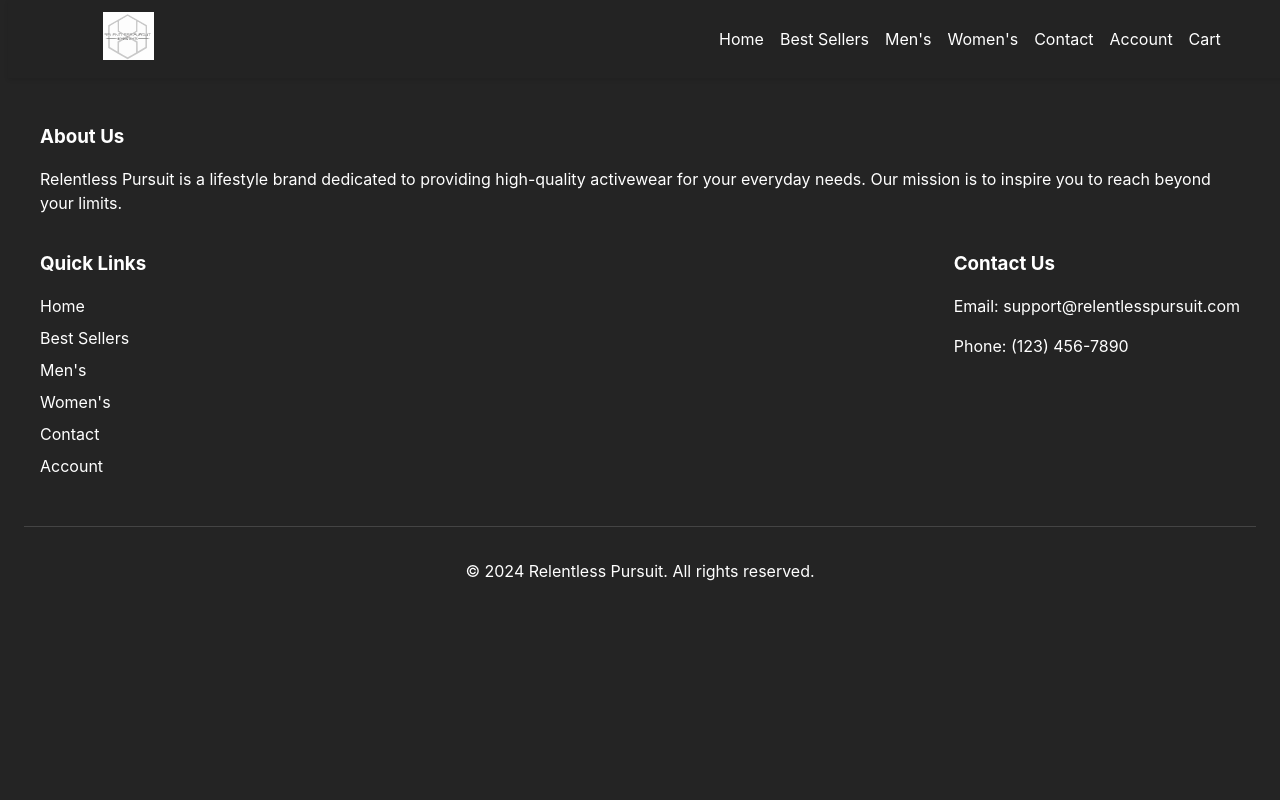
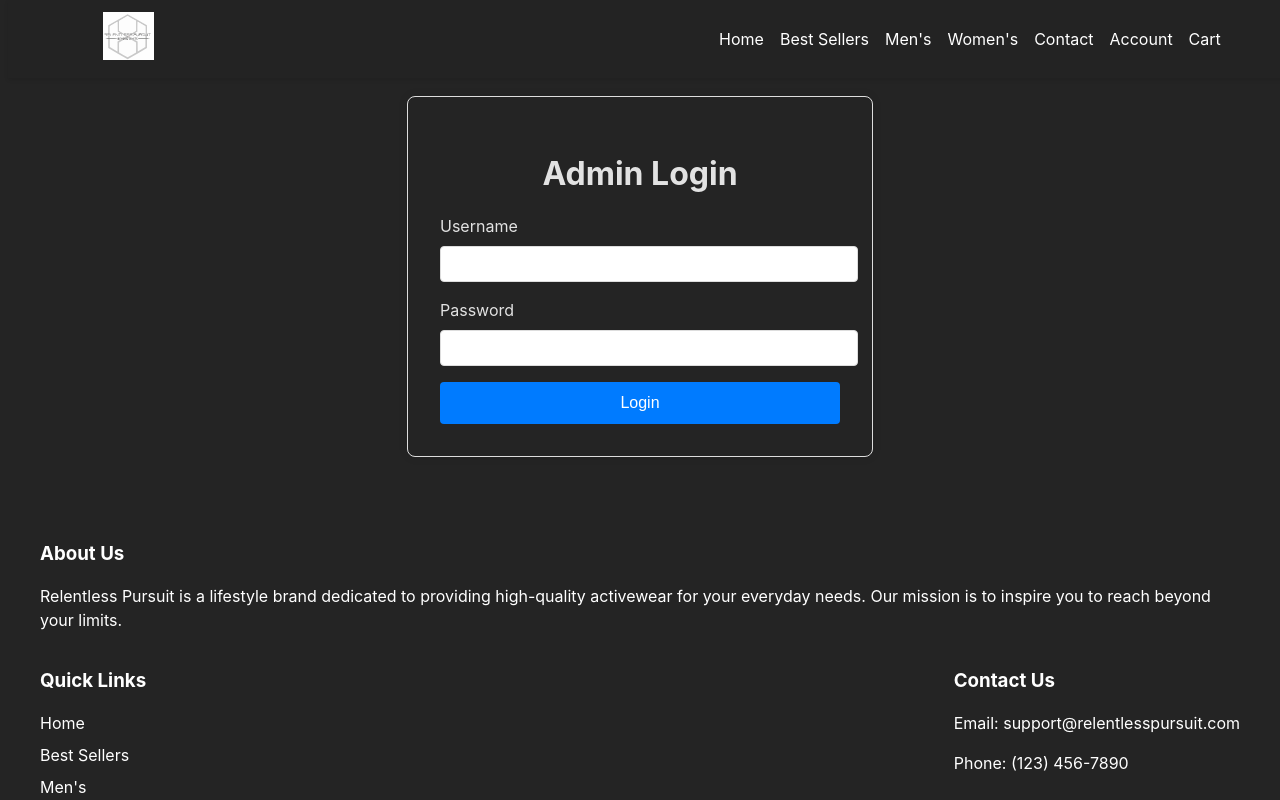
Before and after one commit to AllanB-Rubio/my-ecommerce-shop, a React (Vite) app: page /admin/login in a window 1280 px wide. Shown: the top 800 px of the page. Built offline with nearby package versions, Linux system fonts and the light colour scheme.

Commit message:
read me updated

```diff
--- a/src/App.jsx
+++ b/src/App.jsx
@@ -13,8 +13,10 @@
 import Checkout from "./pages/Checkout";
 import Contact from "./pages/Contact";
 import ThankYou from "./pages/ThankYou";
+import Footer from "./components/Footer";
 
-import Footer from "./components/Footer";
+import AdminLogin from "./pages/AdminLogin";
+import AdminDashboard from "./pages/AdminDashboard";
 
 import "./index.css";
 
@@ -40,6 +42,9 @@
 
           <Route path="cart" element={<ShoppingCart />} />
           <Route path="checkout/:orderNumber" element={<Checkout />} />
+
+          <Route path="admin/login" element={<AdminLogin />} />
+          <Route path="admin/dashboard" element={<AdminDashboard />} />
         </Routes>
       </main>
       <Footer />
--- /dev/null
+++ b/src/pages/AdminDashboard.css
@@ -0,0 +1,74 @@
+/* src/pages/AdminDashboard.css */
+.admin-dashboard-container {
+  max-width: 1200px;
+  margin: 2rem auto;
+  padding: 1rem;
+  border: 1px solid #ddd;
+  border-radius: 8px;
+  box-shadow: 0 0 10px rgba(0, 0, 0, 0.1);
+  background-color: #ffffff00;
+}
+
+h1 {
+  text-align: center;
+  margin-bottom: 1rem;
+}
+
+.admin-logout-button,
+.admin-add-product-button {
+  padding: 0.75rem 1.5rem;
+  font-size: 1rem;
+  background-color: #007bff;
+  color: white;
+  border: none;
+  border-radius: 4px;
+  cursor: pointer;
+  display: inline-block;
+  margin-right: 1rem;
+}
+
+.admin-logout-button:hover,
+.admin-add-product-button:hover {
+  background-color: #0056b3;
+}
+
+.admin-product-table {
+  width: 100%;
+  border-collapse: collapse;
+  margin-top: 2rem;
+}
+
+.admin-product-table th,
+.admin-product-table td {
+  padding: 0.75rem;
+  border: 1px solid #ddd;
+  text-align: left;
+}
+
+.admin-edit-button,
+.admin-delete-button {
+  padding: 0.5rem 1rem;
+  font-size: 1rem;
+  border: none;
+  border-radius: 4px;
+  cursor: pointer;
+  margin-right: 0.5rem;
+}
+
+.admin-edit-button {
+  background-color: #28a745;
+  color: white;
+}
+
+.admin-edit-button:hover {
+  background-color: #218838;
+}
+
+.admin-delete-button {
+  background-color: #dc3545;
+  color: white;
+}
+
+.admin-delete-button:hover {
+  background-color: #c82333;
+}
--- /dev/null
+++ b/src/pages/AdminDashboard.jsx
@@ -0,0 +1,76 @@
+// src/pages/AdminDashboard.jsx
+import React, { useState, useEffect } from "react";
+import { Link, useNavigate } from "react-router-dom";
+import axios from "axios";
+import "./AdminDashboard.css";
+
+const AdminDashboard = () => {
+  const [products, setProducts] = useState([]);
+  const navigate = useNavigate();
+
+  useEffect(() => {
+    const fetchProducts = async () => {
+      const token = localStorage.getItem("adminToken");
+      const config = {
+        headers: { Authorization: `Bearer ${token}` },
+      };
+      try {
+        const response = await axios.get(
+          "http://localhost:3000/api/products",
+          config
+        );
+        setProducts(response.data);
+      } catch (error) {
+        console.error("Failed to fetch products", error);
+      }
+    };
+    fetchProducts();
+  }, []);
+
+  const handleLogout = () => {
+    localStorage.removeItem("adminToken");
+    navigate("/admin/login");
+  };
+
+  return (
+    <div className="admin-dashboard-container">
+      <h1>Admin Dashboard</h1>
+      <button onClick={handleLogout} className="admin-logout-button">
+        Logout
+      </button>
+      <Link to="/admin/add-product" className="admin-add-product-button">
+        Add Product
+      </Link>
+      <table className="admin-product-table">
+        <thead>
+          <tr>
+            <th>Name</th>
+            <th>SKU</th>
+            <th>Price</th>
+            <th>Actions</th>
+          </tr>
+        </thead>
+        <tbody>
+          {products.map((product) => (
+            <tr key={product.id}>
+              <td>{product.name}</td>
+              <td>{product.SKU}</td>
+              <td>${product.price.toFixed(2)}</td>
+              <td>
+                <Link
+                  to={`/admin/edit-product/${product.id}`}
+                  className="admin-edit-button"
+                >
+                  Edit
+                </Link>
+                <button className="admin-delete-button">Delete</button>
+              </td>
+            </tr>
+          ))}
+        </tbody>
+      </table>
+    </div>
+  );
+};
+
+export default AdminDashboard;
--- /dev/null
+++ b/src/pages/AdminLogin.css
@@ -0,0 +1,51 @@
+/* src/pages/AdminLogin.css */
+.admin-login-container {
+  max-width: 400px;
+  margin: 2rem auto;
+  padding: 2rem;
+  border: 1px solid #ddd;
+  border-radius: 8px;
+  box-shadow: 0 0 10px rgba(0, 0, 0, 0.1);
+  background-color: #ffffff00;
+}
+
+h1 {
+  text-align: center;
+}
+
+.form-group {
+  margin-bottom: 1rem;
+}
+
+label {
+  display: block;
+  margin-bottom: 0.5rem;
+}
+
+input {
+  width: 100%;
+  padding: 0.5rem;
+  font-size: 1rem;
+  border: 1px solid #ddd;
+  border-radius: 4px;
+}
+
+.error {
+  color: red;
+  margin-bottom: 1rem;
+}
+
+.admin-login-button {
+  width: 100%;
+  padding: 0.75rem;
+  font-size: 1rem;
+  background-color: #007bff;
+  color: white;
+  border: none;
+  border-radius: 4px;
+  cursor: pointer;
+}
+
+.admin-login-button:hover {
+  background-color: #0056b3;
+}
--- /dev/null
+++ b/src/pages/AdminLogin.jsx
@@ -0,0 +1,63 @@
+// src/pages/AdminLogin.jsx
+import React, { useState } from "react";
+import { useNavigate } from "react-router-dom";
+import axios from "axios";
+import "./AdminLogin.css";
+
+const AdminLogin = () => {
+  const [username, setUsername] = useState("");
+  const [password, setPassword] = useState("");
+  const [error, setError] = useState("");
+  const navigate = useNavigate();
+
+  const handleLogin = async (e) => {
+    e.preventDefault();
+    try {
+      const response = await axios.post(
+        "http://localhost:3000/api/admin/auth/login",
+        {
+          username,
+          password,
+        }
+      );
+      localStorage.setItem("adminToken", response.data.token);
+      navigate("/admin/dashboard");
+    } catch (err) {
+      setError("Invalid credentials");
+    }
+  };
+
+  return (
+    <div className="admin-login-container">
+      <h1>Admin Login</h1>
+      <form onSubmit={handleLogin}>
+        <div className="form-group">
+          <label htmlFor="username">Username</label>
+          <input
+            type="text"
+            id="username"
+            value={username}
+            onChange={(e) => setUsername(e.target.value)}
+            required
+          />
+        </div>
+        <div className="form-group">
+          <label htmlFor="password">Password</label>
+          <input
+            type="password"
+            id="password"
+            value={password}
+            onChange={(e) => setPassword(e.target.value)}
+            required
+          />
+        </div>
+        {error && <p className="error">{error}</p>}
+        <button type="submit" className="admin-login-button">
+          Login
+        </button>
+      </form>
+    </div>
+  );
+};
+
+export default AdminLogin;
```
Also changed, not shown: 1 other file (tests, documents, lock files or other folders).
